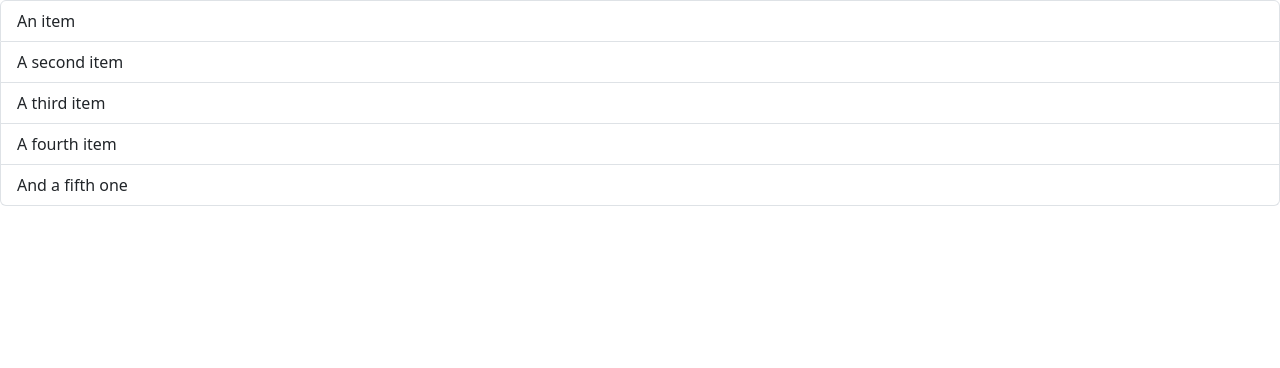
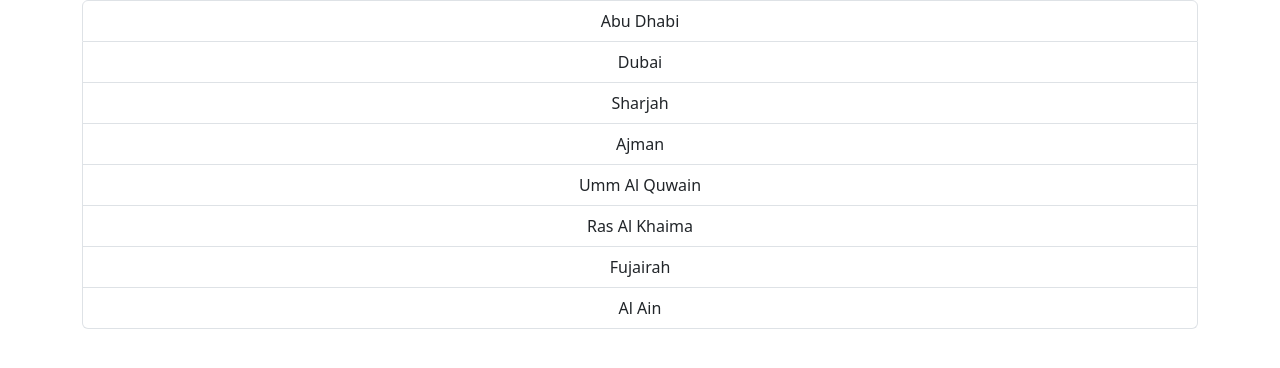
Before and after one commit to enzgamilla/react-app-typescript, a React (Vite) app: page / in a window 1280 px wide. Shown: the top 368 px of the page. Built offline with nearby package versions, Linux system fonts and the light colour scheme.

Commit message:
add dynamic list

```diff
--- a/src/App.tsx
+++ b/src/App.tsx
@@ -2,9 +2,20 @@ import "bootstrap/dist/css/bootstrap.css";
 import ListGroup from "./components/ListGroup/ListGroup";
 
 function App() {
+  const listOfState = [
+    "Abu Dhabi",
+    "Dubai",
+    "Sharjah",
+    "Ajman",
+    "Umm Al Quwain",
+    "Ras Al Khaima",
+    "Fujairah",
+    "Al Ain",
+  ];
+
   return (
-    <div>
-      <ListGroup />
+    <div className="container">
+      <ListGroup listState={listOfState} />
     </div>
   );
 }
--- a/src/components/ListGroup/ListGroup.tsx
+++ b/src/components/ListGroup/ListGroup.tsx
@@ -1,11 +1,13 @@
-function ListGroup() {
+interface Props {
+  listState: string[];
+}
+
+function ListGroup({ listState }: Props) {
   return (
     <ul className="list-group">
-      <li className="list-group-item">An item</li>
-      <li className="list-group-item">A second item</li>
-      <li className="list-group-item">A third item</li>
-      <li className="list-group-item">A fourth item</li>
-      <li className="list-group-item">And a fifth one</li>
+      {listState.map((list) => (
+        <li className="list-group-item text-center">{list}</li>
+      ))}
     </ul>
   );
 }
```
